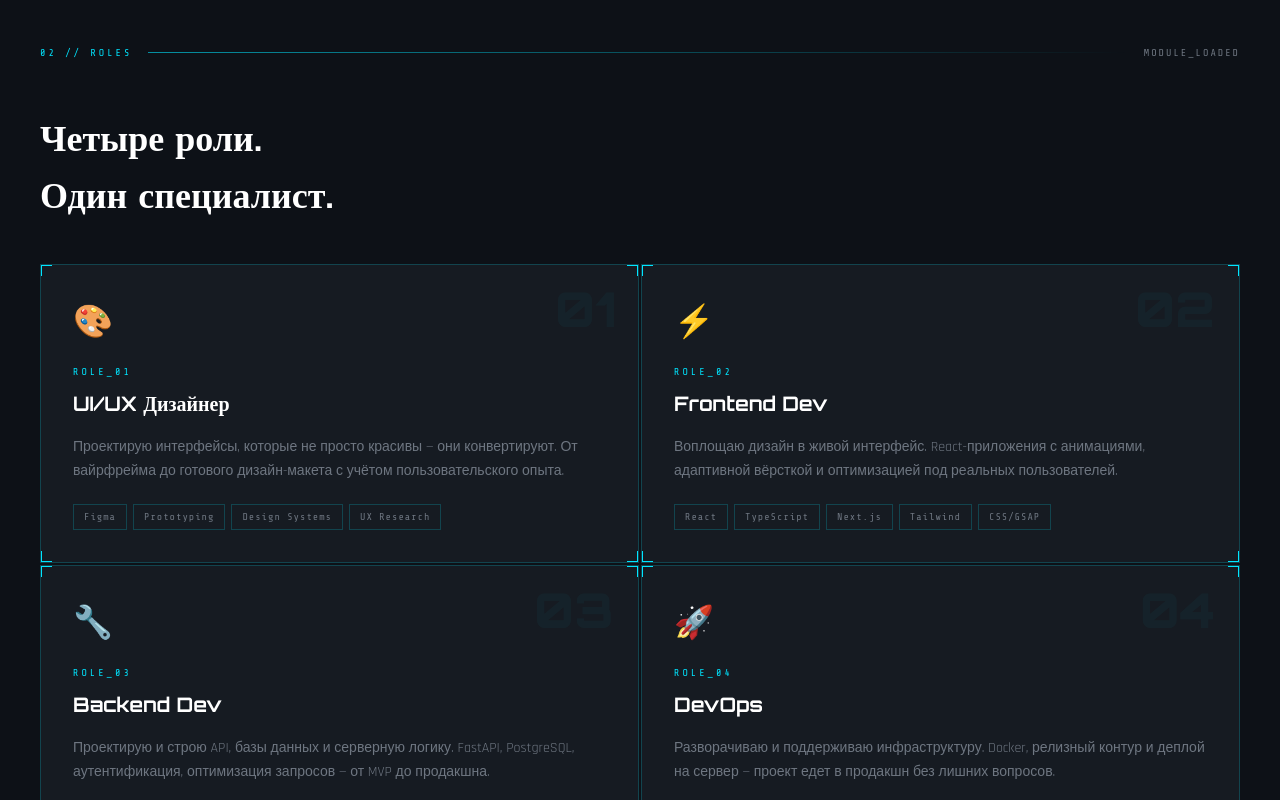
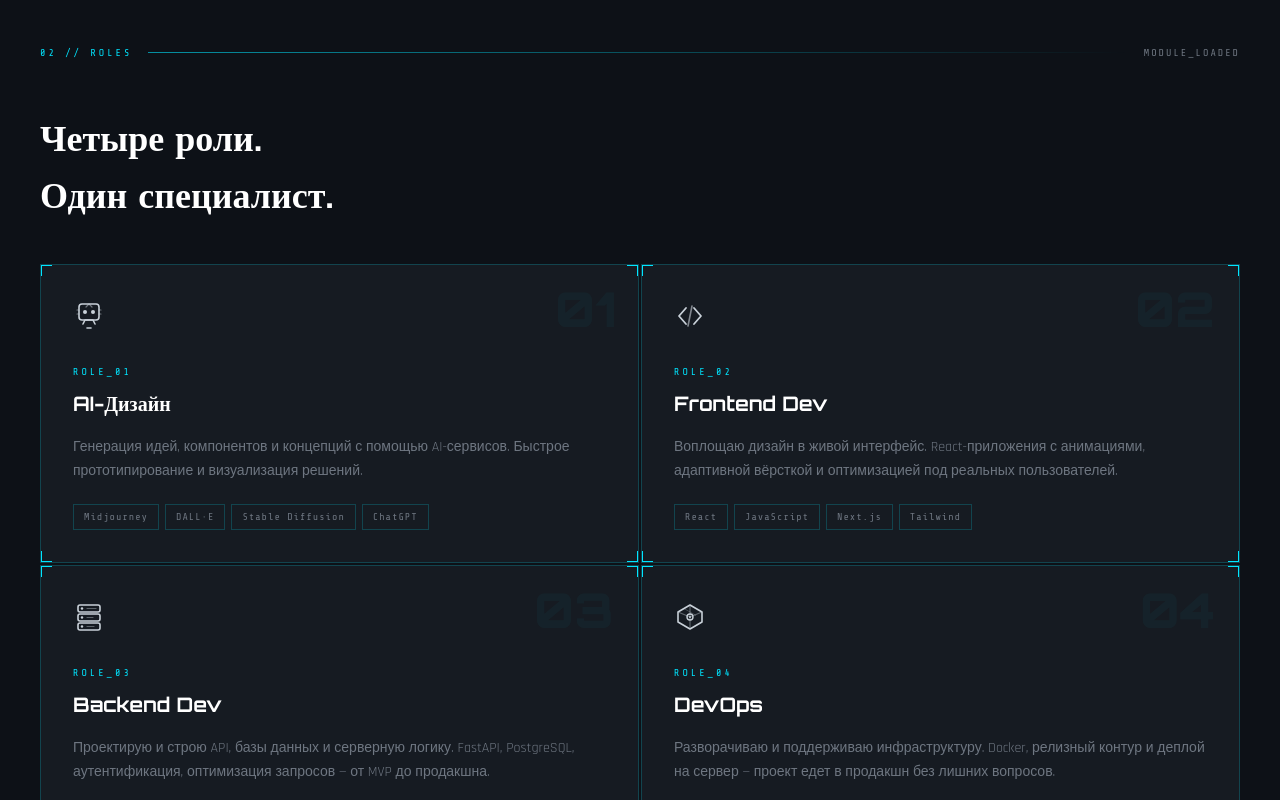
Before and after one commit to STAP16/kotomen-portfolio, a React (Vite) app in the folder kotomen-react/: page / in a window 1280 px wide. Shown: the part 2000-2800 px from the top of the page. Built offline with nearby package versions, Linux system fonts and the light colour scheme.

Commit message:
Экран главная

```diff
--- a/kotomen-react/src/pages/Home/Home.jsx
+++ b/kotomen-react/src/pages/Home/Home.jsx
@@ -176,20 +176,75 @@ const missionGroups = [
   },
 ];
 
+/* ===== SVG ICONS ===== */
+const IconAI = () => (
+  <svg width="32" height="32" viewBox="0 0 32 32" fill="none" xmlns="http://www.w3.org/2000/svg">
+    <rect x="6" y="4" width="20" height="16" rx="3" stroke="currentColor" strokeWidth="1.6"/>
+    <circle cx="12" cy="12" r="2" fill="currentColor"/>
+    <circle cx="20" cy="12" r="2" fill="currentColor"/>
+    <path d="M10 24L12 20H20L22 24" stroke="currentColor" strokeWidth="1.6" strokeLinecap="round" strokeLinejoin="round"/>
+    <path d="M14 28H18" stroke="currentColor" strokeWidth="1.6" strokeLinecap="round"/>
+    <path d="M4 10H6M26 10H28M4 14H6M26 14H28" stroke="currentColor" strokeWidth="1.2" strokeLinecap="round" opacity="0.5"/>
+    <path d="M13 7L16 4L19 7" stroke="currentColor" strokeWidth="1.2" strokeLinecap="round" strokeLinejoin="round" opacity="0.5"/>
+  </svg>
+);
+
+const IconFrontend = () => (
+  <svg width="32" height="32" viewBox="0 0 32 32" fill="none" xmlns="http://www.w3.org/2000/svg">
+    <path d="M12 8L5 16L12 24" stroke="currentColor" strokeWidth="1.8" strokeLinecap="round" strokeLinejoin="round"/>
+    <path d="M20 8L27 16L20 24" stroke="currentColor" strokeWidth="1.8" strokeLinecap="round" strokeLinejoin="round"/>
+    <path d="M18 6L14 26" stroke="currentColor" strokeWidth="1.6" strokeLinecap="round" opacity="0.6"/>
+  </svg>
+);
+
+const IconBackend = () => (
+  <svg width="32" height="32" viewBox="0 0 32 32" fill="none" xmlns="http://www.w3.org/2000/svg">
+    <rect x="5" y="4" width="22" height="7" rx="2" stroke="currentColor" strokeWidth="1.6"/>
+    <rect x="5" y="13" width="22" height="7" rx="2" stroke="currentColor" strokeWidth="1.6"/>
+    <rect x="5" y="22" width="22" height="7" rx="2" stroke="currentColor" strokeWidth="1.6"/>
+    <circle cx="9" cy="7.5" r="1.2" fill="currentColor"/>
+    <circle cx="9" cy="16.5" r="1.2" fill="currentColor"/>
+    <circle cx="9" cy="25.5" r="1.2" fill="currentColor"/>
+    <path d="M14 7.5H23M14 16.5H20M14 25.5H21" stroke="currentColor" strokeWidth="1.2" strokeLinecap="round" opacity="0.4"/>
+  </svg>
+);
+
+const IconDevOps = () => (
+  <svg width="32" height="32" viewBox="0 0 32 32" fill="none" xmlns="http://www.w3.org/2000/svg">
+    <path d="M16 4L28 11V21L16 28L4 21V11L16 4Z" stroke="currentColor" strokeWidth="1.6" strokeLinejoin="round"/>
+    <path d="M16 4V16M16 16L28 11M16 16L4 11" stroke="currentColor" strokeWidth="1.2" opacity="0.4"/>
+    <path d="M10 7.5L22 14.5" stroke="currentColor" strokeWidth="1" opacity="0.25"/>
+    <path d="M16 16V28" stroke="currentColor" strokeWidth="1.2" opacity="0.4"/>
+    <circle cx="16" cy="16" r="3" stroke="currentColor" strokeWidth="1.4" fill="none"/>
+    <circle cx="16" cy="16" r="1" fill="currentColor"/>
+  </svg>
+);
+
+const IconTelegram = () => (
+  <svg width="20" height="20" viewBox="0 0 24 24" fill="none" xmlns="http://www.w3.org/2000/svg">
+    <path d="M21.2 3.1L2.4 10.5C1.5 10.9 1.5 11.5 2.2 11.7L7 13.2L18.4 6.5C18.9 6.2 19.4 6.4 19 6.7L9.6 15.2L9.2 20.1C9.7 20.1 9.9 19.9 10.2 19.6L12.8 17.1L17.7 20.7C18.6 21.2 19.2 20.9 19.4 19.9L22.4 4.5C22.7 3.3 22 2.7 21.2 3.1Z" fill="currentColor"/>
+  </svg>
+);
+
+const IconEmail = () => (
+  <svg width="20" height="20" viewBox="0 0 24 24" fill="none" xmlns="http://www.w3.org/2000/svg">
+    <rect x="3" y="5" width="18" height="14" rx="2" stroke="currentColor" strokeWidth="1.6"/>
+    <path d="M3 7L12 13L21 7" stroke="currentColor" strokeWidth="1.6" strokeLinecap="round" strokeLinejoin="round"/>
+  </svg>
+);
+
+const IconGitHub = () => (
+  <svg width="20" height="20" viewBox="0 0 24 24" fill="none" xmlns="http://www.w3.org/2000/svg">
+    <path d="M12 2C6.48 2 2 6.48 2 12C2 16.42 4.87 20.17 8.84 21.5C9.34 21.58 9.5 21.27 9.5 21V19.31C6.73 19.91 6.14 17.97 6.14 17.97C5.68 16.81 5.03 16.5 5.03 16.5C4.12 15.88 5.1 15.9 5.1 15.9C6.1 15.97 6.63 16.93 6.63 16.93C7.5 18.45 8.97 18 9.54 17.76C9.63 17.11 9.89 16.67 10.17 16.42C7.95 16.17 5.62 15.31 5.62 11.5C5.62 10.39 6 9.5 6.65 8.79C6.55 8.54 6.2 7.5 6.75 6.15C6.75 6.15 7.59 5.88 9.5 7.17C10.29 6.95 11.15 6.84 12 6.84C12.85 6.84 13.71 6.95 14.5 7.17C16.41 5.88 17.25 6.15 17.25 6.15C17.8 7.5 17.45 8.54 17.35 8.79C18 9.5 18.38 10.39 18.38 11.5C18.38 15.32 16.04 16.16 13.81 16.41C14.17 16.72 14.5 17.33 14.5 18.26V21C14.5 21.27 14.66 21.59 15.17 21.5C19.14 20.16 22 16.42 22 12C22 6.48 17.52 2 12 2Z" fill="currentColor"/>
+  </svg>
+);
+
 /* ===== OTHER DATA ===== */
 const roles = [
-  { icon: '🎨', num: '01', label: 'ROLE_01', title: 'UI/UX Дизайнер', desc: 'Проектирую интерфейсы, которые не просто красивы — они конвертируют. От вайрфрейма до готового дизайн-макета с учётом пользовательского опыта.', tools: ['Figma', 'Prototyping', 'Design Systems', 'UX Research'] },
-  { icon: '⚡', num: '02', label: 'ROLE_02', title: 'Frontend Dev', desc: 'Воплощаю дизайн в живой интерфейс. React-приложения с анимациями, адаптивной вёрсткой и оптимизацией под реальных пользователей.', tools: ['React', 'TypeScript', 'Next.js', 'Tailwind', 'CSS/GSAP'] },
-  { icon: '🔧', num: '03', label: 'ROLE_03', title: 'Backend Dev', desc: 'Проектирую и строю API, базы данных и серверную логику. FastAPI, PostgreSQL, аутентификация, оптимизация запросов — от MVP до продакшна.', tools: ['FastAPI', 'Python', 'PostgreSQL', 'Redis', 'REST/WebSocket'] },
-  { icon: '🚀', num: '04', label: 'ROLE_04', title: 'DevOps', desc: 'Разворачиваю и поддерживаю инфраструктуру. Docker, релизный контур и деплой на сервер — проект едет в продакшн без лишних вопросов.', tools: ['Docker', 'Nginx', 'VPS', 'Linux'] },
-];
-
-const flowSteps = [
-  { icon: '💡', name: 'BRIEF', desc: 'Разбираем задачу,\nцели, аудиторию,\nсроки' },
-  { icon: '📐', name: 'DESIGN', desc: 'Прототип и\nUI в Figma.\nСогласование' },
-  { icon: '⚙️', name: 'BUILD', desc: 'Frontend + Backend.\nИтерации,\nдемо каждые 3 дня' },
-  { icon: '🔍', name: 'TEST', desc: 'QA, правки,\nоптимизация\nпроизводительности' },
-  { icon: '🚀', name: 'DEPLOY', desc: 'Деплой, настройка\nинфраструктуры,\nпередача проекта' },
+  { icon: <IconAI />, num: '01', label: 'ROLE_01', title: 'AI-Дизайн', desc: 'Генерация идей, компонентов и концепций с помощью AI-сервисов. Быстрое прототипирование и визуализация решений.', tools: ['Midjourney', 'DALL·E', 'Stable Diffusion', 'ChatGPT'] },
+  { icon: <IconFrontend />, num: '02', label: 'ROLE_02', title: 'Frontend Dev', desc: 'Воплощаю дизайн в живой интерфейс. React-приложения с анимациями, адаптивной вёрсткой и оптимизацией под реальных пользователей.', tools: ['React', 'JavaScript', 'Next.js', 'Tailwind'] },
+  { icon: <IconBackend />, num: '03', label: 'ROLE_03', title: 'Backend Dev', desc: 'Проектирую и строю API, базы данных и серверную логику. FastAPI, PostgreSQL, аутентификация, оптимизация запросов — от MVP до продакшна.', tools: ['FastAPI', 'Python', 'PostgreSQL', 'Redis', 'REST/WebSocket'] },
+  { icon: <IconDevOps />, num: '04', label: 'ROLE_04', title: 'DevOps', desc: 'Разворачиваю и поддерживаю инфраструктуру. Docker, релизный контур и деплой на сервер — проект едет в продакшн без лишних вопросов.', tools: ['Docker', 'Nginx', 'VPS', 'Linux'] },
 ];
 
 const stats = [
@@ -441,57 +496,30 @@ export default function Home() {
         </div>
       </section>
 
-      {/* FLOW */}
-      <section id="flow" className={s.flow}>
-        <SectionHeader tag="03 // PROCESS" num="WORKFLOW_ACTIVE" />
-        <h2 className={s.sectionTitle}>Как я работаю</h2>
-        <div className={s.flowContainer} style={{ position: 'relative' }}>
-          <CornerDecorations />
-          <div className={s.flowSteps}>
-            {flowSteps.map((step, i) => (
-              <motion.div
-                key={step.name}
-                className={s.flowStep}
-                variants={cardVariants}
-                initial="hidden"
-                whileInView="visible"
-                viewport={{ once: true, amount: 0.1 }}
-                custom={i}
-              >
-                <div className={s.flowDot}>{step.icon}</div>
-                <div className={s.flowName}>{step.name}</div>
-                <div className={s.flowDesc}>{step.desc.split('\n').map((line, j) => <span key={j}>{line}<br /></span>)}</div>
-              </motion.div>
-            ))}
-          </div>
-        </div>
-      </section>
-
       {/* CONTACT */}
       <section id="contact" className={s.contact}>
-        <SectionHeader tag="04 // CONTACT" num="INIT_HANDSHAKE" />
+        <SectionHeader tag="03 // CONTACT" num="INIT_HANDSHAKE" />
         <div className={s.contactGrid}>
           <div className={s.contactPanel} style={{ position: 'relative' }}>
             <CornerDecorations />
             <div className={s.contactBig}>Запустим<br /><span className={s.accent}>ваш</span><br />продукт?</div>
             <div className={s.contactSub}>Беру 1–2 проекта в месяц. Работаю с командами и напрямую с основателями стартапов.</div>
-            <div className={s.availability}>
+            <div className={s.availability} style={{ visibility: 'hidden' }}>
               <div className={s.statusDot} />
-              ДОСТУПЕН ДЛЯ НОВЫХ ПРОЕКТОВ — ФЕВРАЛЬ 2025
             </div>
             <div className={s.contactLinks}>
               <a href="https://t.me/kotomen" className={s.contactLink} target="_blank" rel="noreferrer">
-                <span className={s.contactLinkIcon}>✈️</span>
+                <span className={s.contactLinkIcon}><IconTelegram /></span>
                 Telegram — @kotomen
                 <span className={s.contactLinkArrow}>→</span>
               </a>
               <a href="mailto:hello@kotomen.dev" className={s.contactLink}>
-                <span className={s.contactLinkIcon}>📧</span>
+                <span className={s.contactLinkIcon}><IconEmail /></span>
                 hello@kotomen.dev
                 <span className={s.contactLinkArrow}>→</span>
               </a>
               <a href="#" className={s.contactLink}>
-                <span className={s.contactLinkIcon}>🐙</span>
+                <span className={s.contactLinkIcon}><IconGitHub /></span>
                 GitHub / Portfolio
                 <span className={s.contactLinkArrow}>→</span>
               </a>
```
